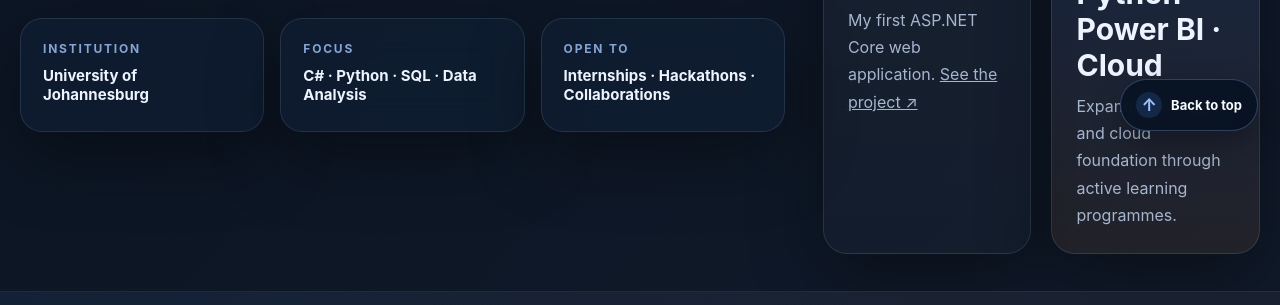
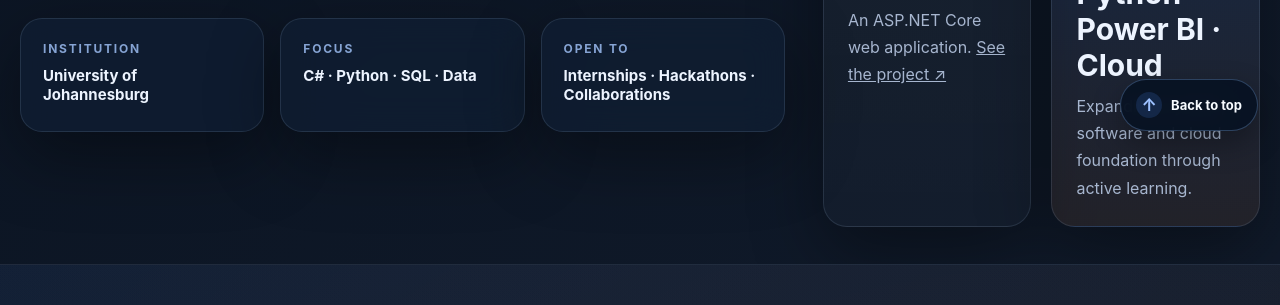
Before and after one commit to Azile-cell/Azile-portfolio, a plain HTML site: page index.html in a window 1280 px wide. Shown: the part 647-952 px from the top of the page. Drawn offline with nearby package versions, Linux system fonts and the light colour scheme.

Commit message:
Updated focus areas and project descriptions for clarity.

```diff
--- a/index.html
+++ b/index.html
@@ -138,7 +138,7 @@
 
             <div><dt>Institution</dt><dd>University of Johannesburg</dd></div>
 
-            <div><dt>Focus</dt><dd>C# · Python · SQL · Data Analysis</dd></div>
+            <div><dt>Focus</dt><dd>C# · Python · SQL · Data</dd></div>
 
             <div><dt>Open to</dt><dd>Internships · Hackathons · Collaborations</dd></div>
 
@@ -178,7 +178,7 @@
 
               <h2>ResolveIT</h2>
 
-              <p>My first ASP.NET Core web application.&#x20;
+              <p>An ASP.NET Core web application.&#x20;
 
               <a href="#resolveit"> See the project ↗</a>
 
@@ -192,7 +192,7 @@
 
               <h2>Python · Power BI · Cloud</h2>
 
-              <p>Expanding my data and cloud foundation through active learning programmes.</p>
+              <p>Expanding my data, software and cloud foundation through active learning.</p>
 
             </article>
 
@@ -1259,8 +1259,6 @@
 
         <h2>Contact</h2>
 
-        <p>Open to professional opportunities, collaboration and conversation.</p>
-
       </div>
 
       <div class="section-body">
```
